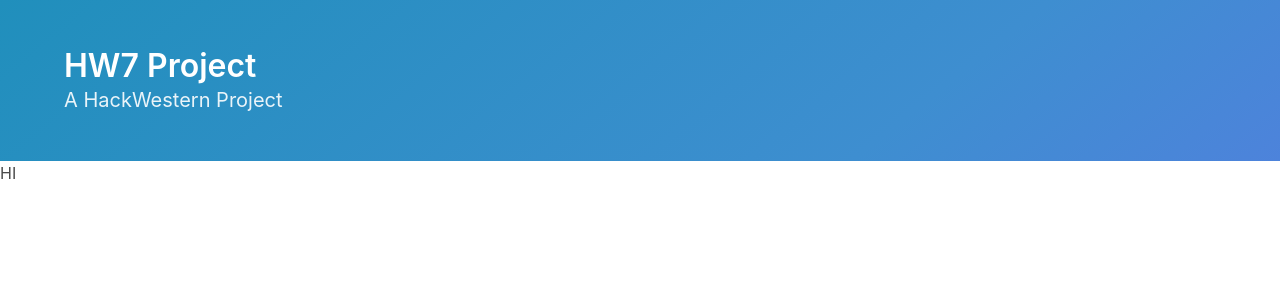
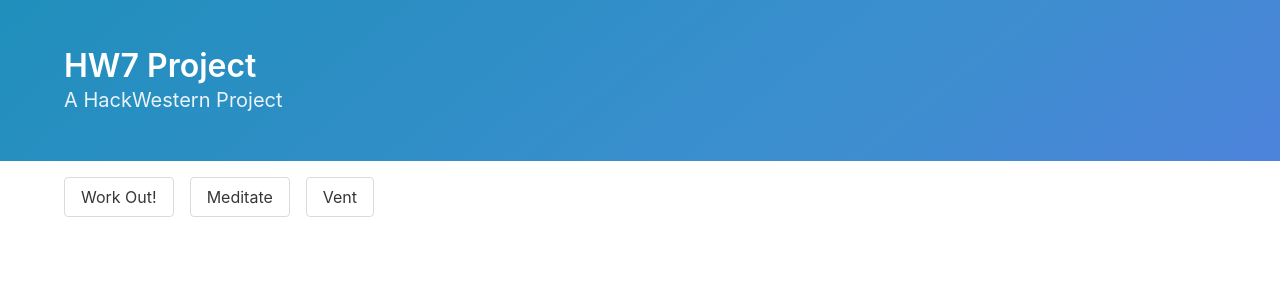
Before and after one commit to kpeara/HW7-Project, a React (Create React App) app in the folder ui/: page /login in a window 1280 px wide. Both pictures are taken after typing "Sample", "Sample123" into the empty fields and a click on the input "Login". Shown: the top 300 px of the page. Built offline with nearby package versions, Linux system fonts and the light colour scheme.

Commit message:
added pages

```diff
--- a/ui/src/App.js
+++ b/ui/src/App.js
@@ -3,6 +3,9 @@
 import Form from "./Form";
 import Header from "./Header";
 import Home from "./Home";
+import Workout from "./Workout";
+import Meditate from "./Meditate";
+import Vent from "./Vent";
 
 function App() {
     const [authenticated, setAuthenticated] = useState(false);
@@ -15,6 +18,15 @@
                 <Route path="/login">
                     <Form setAuthenticated={setAuthenticated} />
                 </Route>
+                <Route path="/workout">
+                    <Workout />
+                </Route>
+                <Route path="/meditate">
+                    <Meditate />
+                </Route>
+                <Route path="/vent">
+                    <Vent />
+                </Route>
                 <Route exact path="/">
                     <Home />
                 </Route>
--- a/ui/src/Home.js
+++ b/ui/src/Home.js
@@ -1,7 +1,22 @@
 import React from "react";
+import { Link } from "react-router-dom";
 
 function Home() {
-    return <h1>HI</h1>;
+    return (
+        <>
+            <div className="container mt-4">
+                <Link to="/workout">
+                    <button className="button mr-2">Work Out!</button>
+                </Link>
+                <Link to="/meditate">
+                    <button className="button mx-2">Meditate</button>
+                </Link>
+                <Link to="/vent">
+                    <button className="button ml-2">Vent</button>
+                </Link>
+            </div>
+        </>
+    );
 }
 
 export default Home;
--- /dev/null
+++ b/ui/src/Meditate.js
@@ -0,0 +1,7 @@
+import React from "react";
+
+function Meditate() {
+    return <h1>Meditate</h1>;
+}
+
+export default Meditate;
--- /dev/null
+++ b/ui/src/Vent.js
@@ -0,0 +1,7 @@
+import React from "react";
+
+function Vent() {
+    return <h1>Vent</h1>;
+}
+
+export default Vent;
--- /dev/null
+++ b/ui/src/Workout.js
@@ -0,0 +1,7 @@
+import React from "react";
+
+function Workout() {
+    return <h1>Workout</h1>;
+}
+
+export default Workout;
```
